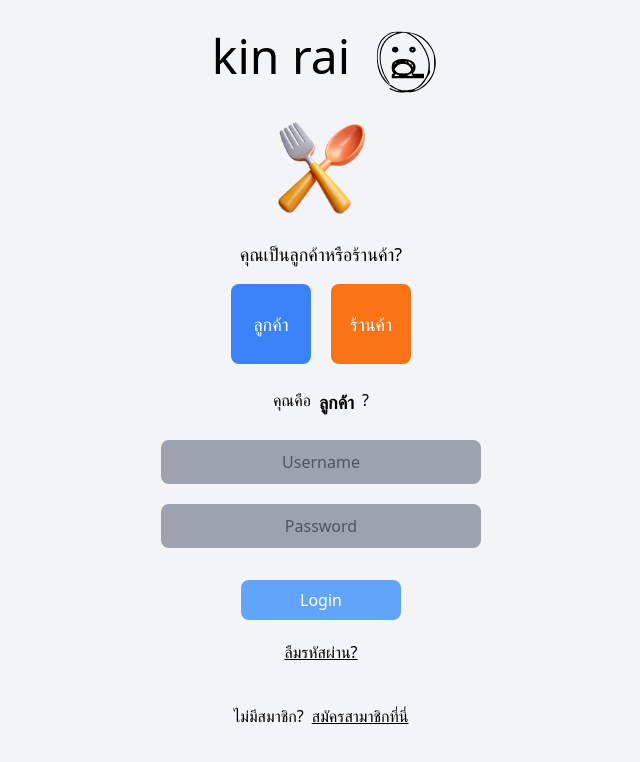
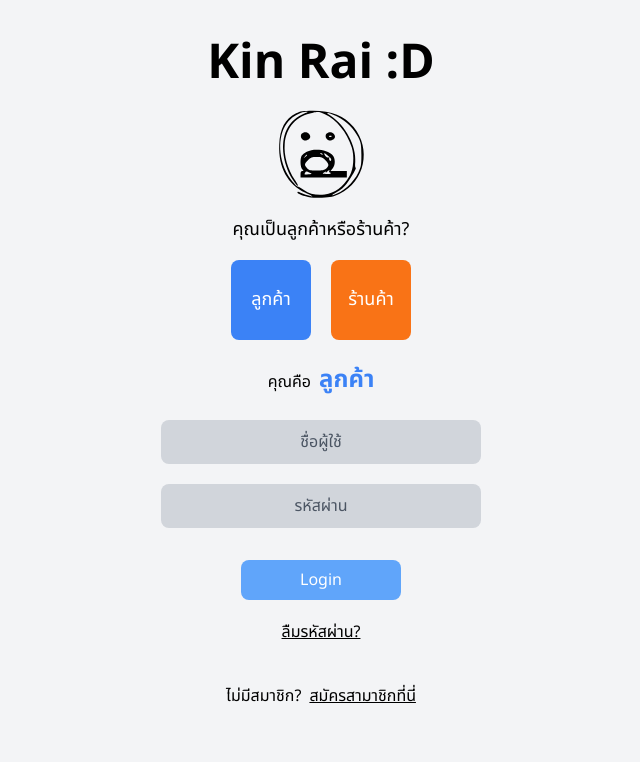
Before and after one commit to KajbunditMonta/Kin-Rai-Dee, a React (Create React App) app in the folder frontend/: page / in a window 1280 px wide. Both pictures are taken after a click on the button "ลูกค้า". Shown: the top 762 px of the page, without its empty margins (319-959 px from the left). Built offline with nearby package versions, Linux system fonts and the light colour scheme.

Commit message:
edit frontend

```diff
--- a/frontend/src/index.css
+++ b/frontend/src/index.css
@@ -1,3 +1,17 @@
 @tailwind base;
 @tailwind components;
 @tailwind utilities;
+
+@font-face {
+    font-family: 'Noto-sans';
+    src: url('./src/font/NotoSansThai-Regular.ttf') format('truetype');
+    font-weight: normal;
+    font-style: normal;
+}
+
+@font-face {
+    font-family: 'Noto-sans-bold';
+    src: url('./src/font/NotoSansThai-Bold.ttf') format('truetype');
+    font-weight: normal;
+    font-style: normal;
+}
--- a/frontend/src/pages/LoginRegister.js
+++ b/frontend/src/pages/LoginRegister.js
@@ -1,5 +1,4 @@
-import { ReactComponent as Logo } from '../src/Logo.svg';
-import forkAndSpoon from  '../src/ForkAndSpoon.png';
+import Logo from '../src/Logo.svg';
 
 import { Link } from 'react-router-dom';
 import axios from 'axios';
@@ -60,18 +59,17 @@ function LoginRegister () {
     }
 
     return (
-        <div className = "min-h-screen flex flex-col items-center bg-gray-100">
+        <div className = "min-h-screen flex flex-col items-center bg-gray-100 font-notoSans">
 
-            <div className = "flex items-center">
-                <h1 className = "text-5xl pl-8">
-                    kin rai
+            <div className = "flex items-center pt-10">
+                <h1 className = "text-5xl font-notoSansBold">
+                    Kin Rai :D
                 </h1>
-                <Logo className = "size-28 pt-4"/>
             </div>
 
             <div className = 'size-28'>
                 <img
-                    src = {forkAndSpoon}
+                    src = {Logo}
                     alt = "User Profile"
                 />
             </div>
@@ -97,26 +95,25 @@ function LoginRegister () {
             {isShow && (
             <div className = 'flex flex-col items-center'>
 
-                <div className = 'flex flex-row pt-6'>
-                    <p>คุณคือ</p>
-                    {role === 'customer' && (<p className = 'pl-2 font-bold text-lg'>ลูกค้า</p>)}
-                    {role === 'restaurant' && (<p className = 'pl-2 font-bold text-lg'>ร้านค้า</p>)}
-                    <p className = 'pl-2'>?</p>
+                <div className = 'pt-6'>
+                    <span>คุณคือ</span>
+                    {role === 'customer' && (<span className = 'pl-2 text-2xl text-blue-500 font-notoSansBold'>ลูกค้า</span>)}
+                    {role === 'restaurant' && (<span className = 'pl-2 text-2xl text-orange-500 font-notoSansBold'>ร้านค้า</span>)}
                 </div>
 
                 <div className = 'pt-6'>
-                    <input className = "bg-gray-400 min-w-80 min-h-11 rounded-lg text-center placeholder:text-gray-600 placeholder:text-center"
+                    <input className = "bg-gray-300 min-w-80 min-h-11 rounded-lg text-center placeholder:text-gray-600 placeholder:text-center"
                         type = 'text'
-                        placeholder = 'Username'
+                        placeholder = {`${role === 'customer' ? 'ชื่อผู้ใช้' : 'ชื่อร้าน'}`}
                         value = {username}
                         onChange = {(e) => setUsername(e.target.value)}
                     />
                 </div>
 
                 <div className = 'pt-5'>
-                    <input className = "bg-gray-400 min-w-80 min-h-11 rounded-lg text-center placeholder:text-gray-600 placeholder:text-center"
+                    <input className = "bg-gray-300 min-w-80 min-h-11 rounded-lg text-center placeholder:text-gray-600 placeholder:text-center"
                         type = 'password'
-                        placeholder = 'Password'
+                        placeholder = 'รหัสผ่าน'
                         value = {password}
                         onChange = {(e) => setPassword(e.target.value)}
                     />
--- a/frontend/src/pages/RegisterRole.js
+++ b/frontend/src/pages/RegisterRole.js
@@ -14,10 +14,10 @@ function RegisterRole () {
     }
 
     return (
-        <div className = "h-screen flex flex-col items-center bg-gray-100">
+        <div className = "h-screen flex flex-col items-center bg-gray-100 font-notoSans">
 
             <div className = "pt-16">
-                <h1 className = "font-bold text-2xl">
+                <h1 className = "font-bold text-2xl font-notoSansBold">
                     คุณเป็นลูกค้าหรือร้านค้า?
                 </h1>
             </div>
--- a/frontend/src/pages/customer/RegisterCustomer.js
+++ b/frontend/src/pages/customer/RegisterCustomer.js
@@ -46,10 +46,10 @@ function RegisterCustomer () {
     };
 
     return (
-        <div className = "h-screen flex flex-col items-center bg-gray-100">
+        <div className = "h-screen flex flex-col items-center bg-gray-100 font-notoSans">
 
             <div className = "pt-16">
-                <h1 className = "font-bold text-3xl">
+                <h1 className = "font-bold text-3xl font-notoSansBold">
                     สมัครสมาชิก
                 </h1>
             </div>
--- a/frontend/src/pages/restaurant/EditMenu.js
+++ b/frontend/src/pages/restaurant/EditMenu.js
@@ -62,7 +62,7 @@ function EditMenu () {
     }
 
     return (
-        <div className = "min-h-screen flex flex-col bg-gray-100">
+        <div className = "min-h-screen flex flex-col bg-gray-100 font-notoSans">
             <div className = "flex flex-col pt-10">
 
                 <div className = "pl-4">
@@ -77,8 +77,12 @@ function EditMenu () {
                 </div>
 
                 <h1 className = "font-bold text-center text-2xl pb-5 pt-5">
-                    แก้ไขเมนู: {menu?.name}
+                    แก้ไขเมนู:
                 </h1>
+                <div className = 'flex justify-center'>
+                    <span className = 'font-notoSansBold text-2xl text-orange-500'>{menu?.name}</span>
+                </div>
+
 
                 <div className = 'flex flex-col items-center pt-5'>
 
@@ -100,9 +104,9 @@ function EditMenu () {
 
                 </div>
 
-                <p className = 'text-center pt-2 text-gray-400 underline'>คลิ๊กที่รูปเพื่ออัพโหลดรูปใหม่</p>
+                <p className = 'text-center pt-2 text-gray-400 underline text-sm'>คลิ๊กที่รูปเพื่ออัพโหลดรูปใหม่</p>
 
-                <div className = 'flex flex-col items-center pt-5'>
+                <div className = 'flex flex-col items-center pt-7'>
 
                     <p className = 'pb-2 font-bold'>
                         ชื่อเมนู
@@ -110,8 +114,7 @@ function EditMenu () {
 
                     <input
                         className = 'rounded-lg bg-gray-300 w-60 h-10 text-center'
-                        placeholder = 'ชื่อเมนู'
-                        defaultValue = {menu.name}
+                        placeholder = {menu.name}
                         onChange = { (e) => setName(e.target.value) }
                     />
                 </div>
@@ -124,8 +127,7 @@ function EditMenu () {
 
                     <input
                         className = 'rounded-lg bg-gray-300 w-60 h-10 text-center'
-                        placeholder = 'คำอธิบาย'
-                        defaultValue = {menu.desc}
+                        placeholder = {menu.desc}
                         onChange = { (e) => setDesc(e.target.value) }
                     />
                 </div>
@@ -139,8 +141,7 @@ function EditMenu () {
                     <input
                         className = 'rounded-lg bg-gray-300 w-60 h-10 text-center'
                         type = 'number'
-                        placeholder = 'ระบุราคา'
-                        defaultValue = {menu.price}
+                        placeholder = {menu.price}
                         onChange = { (e) => setPrice(e.target.value) }
                     />
                 </div>
--- a/frontend/src/pages/restaurant/HomeRestaurant.js
+++ b/frontend/src/pages/restaurant/HomeRestaurant.js
@@ -12,7 +12,7 @@ function HomeRestaurant () {
     }
 
     return (
-        <div className = "min-h-screen flex flex-col items-center bg-gray-100">
+        <div className = "min-h-screen flex flex-col items-center bg-gray-100 font-notoSans">
 
             <div className = "h-8"></div>
 
--- a/frontend/src/pages/restaurant/MenuManagement.js
+++ b/frontend/src/pages/restaurant/MenuManagement.js
@@ -69,7 +69,7 @@ function MenuManagement () {
     }
 
     return (
-        <div className = "min-h-screen flex flex-col bg-gray-100">
+        <div className = "min-h-screen flex flex-col bg-gray-100 font-notoSans">
 
             <div className = "flex flex-col pt-10">
                 <div className = "pl-4">
--- a/frontend/src/pages/restaurant/RegisterRestaurant.js
+++ b/frontend/src/pages/restaurant/RegisterRestaurant.js
@@ -46,23 +46,23 @@ function RegisterRestaurant () {
     };
 
     return (
-        <div className = "h-screen flex flex-col items-center bg-gray-100">
+        <div className = "h-screen flex flex-col items-center bg-gray-100 font-notoSans">
 
             <div className = "pt-16">
-                <h1 className = "font-bold text-3xl">
+                <h1 className = "font-bold text-3xl font-notoSansBold">
                     สมัครสมาชิก
                 </h1>
             </div>
 
             <div className = "pt-10 pr-48">
                 <label className = "text-sm">
-                    ชื่อผู้ใช้
+                    ชื่อร้าน
                 </label>
             </div>
 
             <div className = "pt-1">
                 <input className = "rounded-md border-2 min-h-10 min-w-60 text-center"
-                    placeholder = "ชื่อผู้ใช้"
+                    placeholder = "ชื่อร้าน"
                     value = {username}
                     onChange = { (e) => setUsername(e.target.value)}
                 />
--- a/frontend/tailwind.config.js
+++ b/frontend/tailwind.config.js
@@ -4,7 +4,12 @@ module.exports = {
     "./src/**/*.{js,jsx,ts,tsx}",
   ],
   theme: {
-    extend: {},
+    extend: {
+      fontFamily : {
+        'notoSans' : ['Noto-sans', 'sans-serif'],
+        'notoSansBold' : ['Noto-sans-bold', 'sans-serif']
+      },
+    },
   },
   plugins: [],
 }
```
Also changed, not shown: frontend/src/src/font/NotoSansThai-Bold.ttf (added), frontend/src/src/font/NotoSansThai-Regular.ttf (added).
